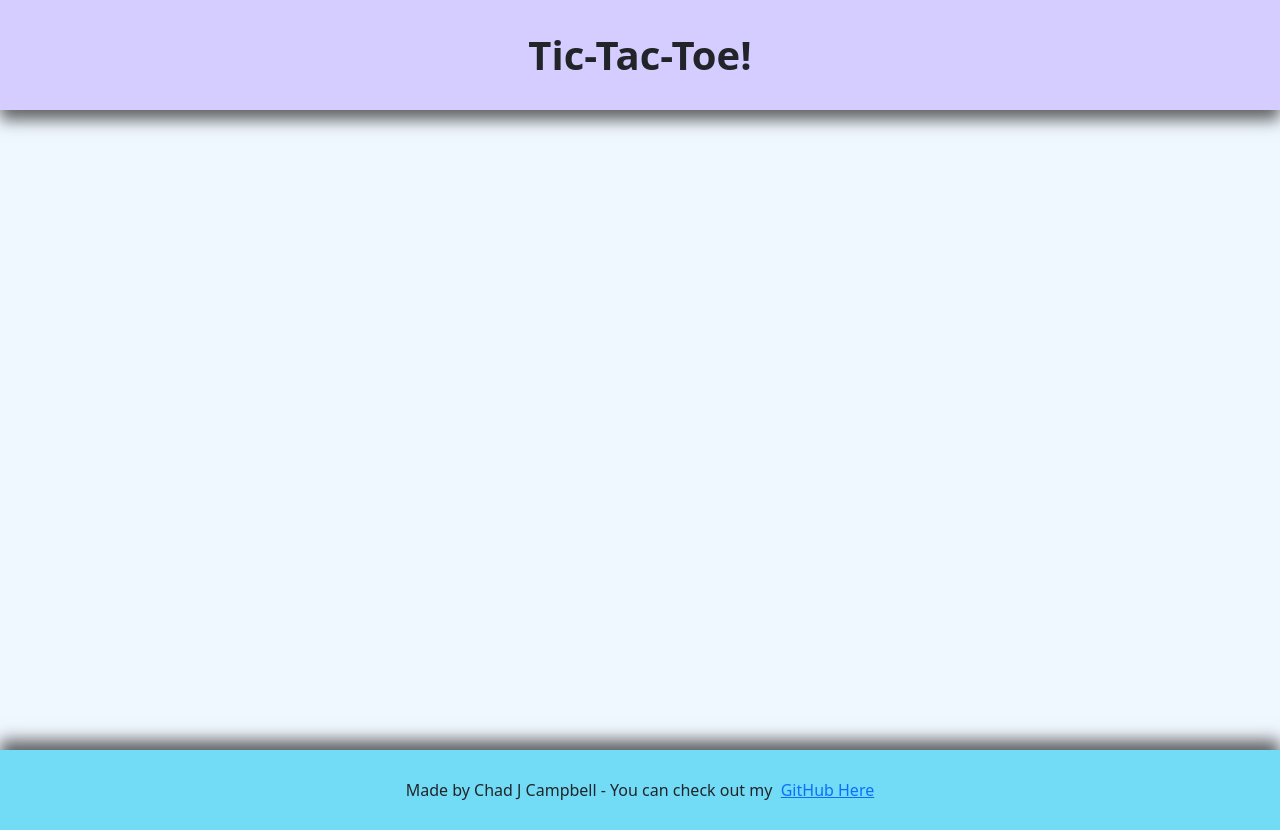
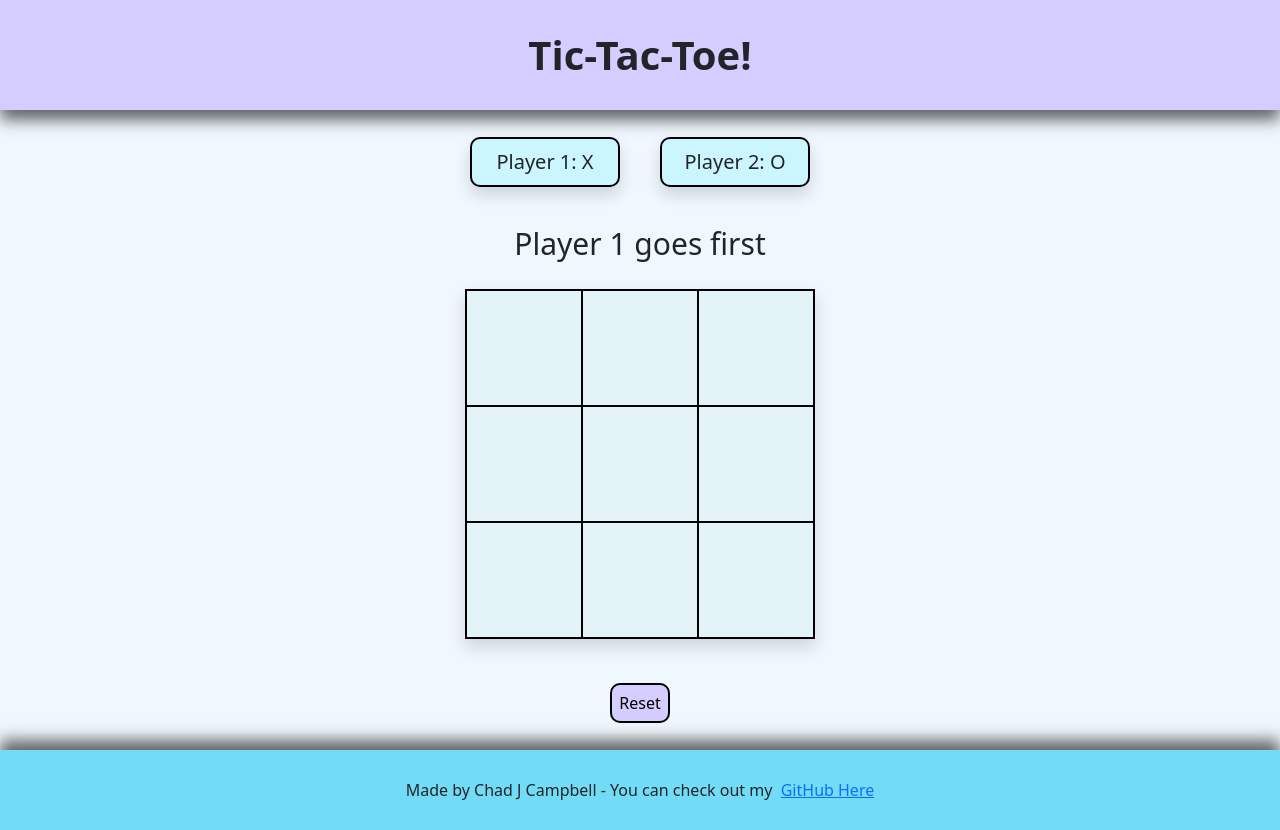
Before and after one commit to chadjcampbell/odin-ticTacToe, a plain HTML site: page index.html in a window 1280 px wide. Drawn offline with nearby package versions, Linux system fonts and the light colour scheme.

Commit message:
layout the board, cards, and buttons; add some style

```diff
--- a/index.html
+++ b/index.html
@@ -14,7 +14,27 @@
         <div id="wel">Tic-Tac-Toe!</div>
     </nav>
     <main>
-
+        <div id="players">
+            <div class="playercard shadow" id="player1">
+                Player 1: X
+            </div>
+            <div class="playercard shadow" id="player2">
+                Player 2: O
+            </div>
+        </div>
+        <div id="message">Player 1 goes first</div>
+        <div id="board" class="shadow">
+            <div class="field" data-index="0"></div>
+            <div class="field" data-index="1"></div>
+            <div class="field" data-index="2"></div>
+            <div class="field" data-index="3"></div>
+            <div class="field" data-index="4"></div>
+            <div class="field" data-index="5"></div>
+            <div class="field" data-index="6"></div>
+            <div class="field" data-index="7"></div>
+            <div class="field" data-index="8"></div>
+        </div>
+        <button id="reset" type="reset">Reset</button>
     </main>
     <footer>Made by Chad J Campbell - You can check out my &nbsp<a href="https://github.com/chadjcampbell">GitHub Here</a></footer>
     <script src="script.js"></script>
--- a/style.css
+++ b/style.css
@@ -27,6 +27,7 @@ main {
     display: flex;
     flex-direction: column;
     align-items: center;
+    justify-content: space-around;
 }
 
 h3 {
@@ -41,3 +42,55 @@ footer {
     align-items: center;
     justify-content: center;
 }
+
+#board {
+    display: grid;
+    grid-template-columns: repeat(3, 1fr);
+    grid-template-rows: repeat(3, 1fr);
+    height: 350px;
+    width: 350px;
+    margin-bottom: 30px;
+    border: black solid 1px;
+    background-color: rgb(227, 244, 248);
+}
+
+.field {
+    border: black solid 1px;
+}
+
+#players {
+    display: flex;
+    align-items: center;
+    justify-content: space-around;
+}
+
+.playercard {
+    display: flex;
+    align-items: center;
+    justify-content: center;
+    border-radius: 10px;
+    margin: 20px;
+    border: black 2px solid;
+    height: 50px;
+    width: 150px;
+    background-color: rgb(203, 245, 255);
+    font-size: 20px;
+}
+
+.shadow {
+    box-shadow: rgba(0, 0, 0, 0.25) 0px 54px 55px, rgba(0, 0, 0, 0.12) 0px -12px 30px, rgba(0, 0, 0, 0.12) 0px 4px 6px, rgba(0, 0, 0, 0.17) 0px 12px 13px, rgba(0, 0, 0, 0.09) 0px -3px 5px;
+}
+
+#message {
+    font-size: 30px;
+    margin-bottom: 10px;
+}
+
+#reset {
+    margin-bottom: 20px;
+    background-color: rgb(213, 205, 255);
+    height: 40px;
+    width: 60px;
+    border-radius: 10px;
+    border: black 2px solid;
+}
```
